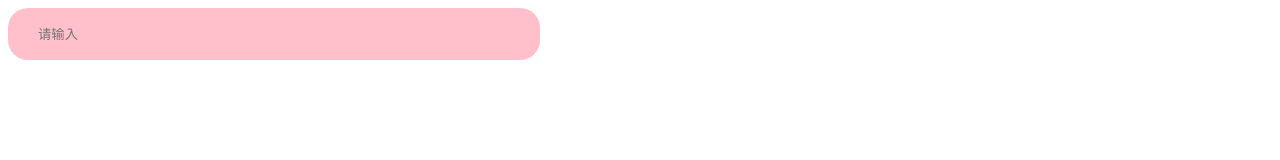
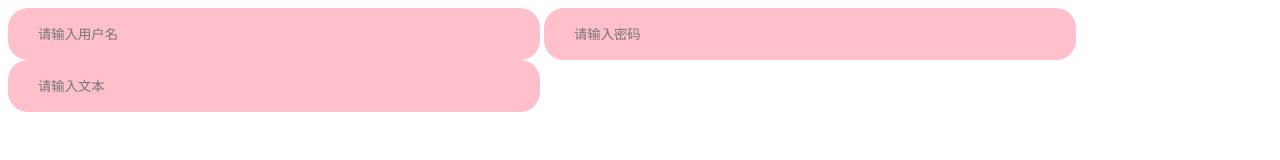
Before and after one commit to getanimation/myproject, a plain HTML site: page index.html in a window 1280 px wide. Drawn offline with Linux system fonts and the light colour scheme.

Commit message:
完成全部输入框

```diff
--- a/index.html
+++ b/index.html
@@ -6,6 +6,7 @@
     <meta http-equiv="X-UA-Compatible" content="ie=edge">
     <title>Document</title>
     <style>
+
         input {
             width: 500px;
             height: 50px;
@@ -14,12 +15,15 @@
             border: none;
             border-radius: 20px;
             padding-left: 30px;
+
         }
 
 
     </style>
 </head>
 <body>
-    <input type="text" placeholder="请输入">
+    <input type="text" placeholder="请输入用户名">
+    <input type="password" placeholder="请输入密码">
+    <input type="text" placeholder="请输入文本">
 </body>
 </html>
```
